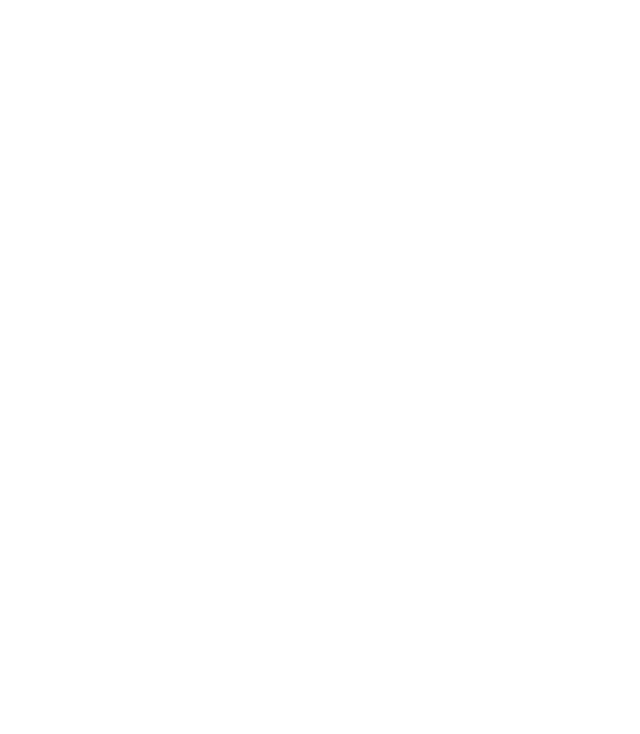
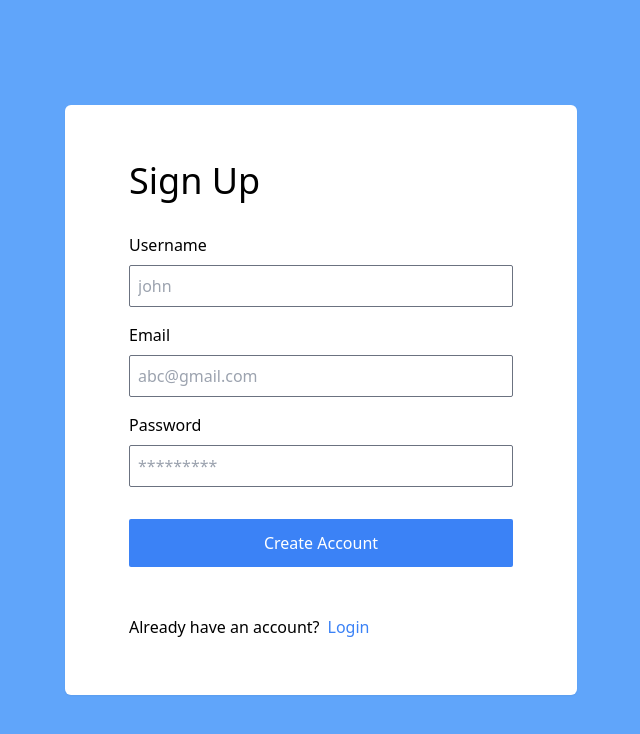
Before and after one commit to SadaqatDahani786/client-db-project, a website: page views/signup.html in a window 1280 px wide. Shown: the whole page, without its empty margins (319-959 px from the left). Drawn offline with nearby package versions, Linux system fonts and the light colour scheme.

Commit message:
Added signup page and connected it to the backend

```diff
--- a/views/signup.html
+++ b/views/signup.html
@@ -3,7 +3,92 @@
   <head>
     <meta charset="UTF-8" />
     <meta name="viewport" content="width=device-width, initial-scale=1.0" />
+    <script src="https://cdn.tailwindcss.com"></script>
     <title>Sign Up</title>
   </head>
-  <body></body>
+  <body class="bg-blue-400">
+    <main class="flex h-screen flex justify-center items-center">
+      <form id="form-login" class="px-16 py-8 bg-white shadow-sm rounded-md">
+        <h1 class="py-6 text-4xl">Sign Up</h1>
+        <div class="flex flex-col gap-2 py-2">
+          <label class="text-1xl" for="email">Username</label>
+          <input
+            class="w-96 border border-gray-500 rounded-sm p-2"
+            id="username"
+            type="text"
+            name="username"
+            required
+            placeholder="john"
+          />
+        </div>
+        <div class="flex flex-col gap-2 py-2">
+          <label class="text-1xl" for="email">Email</label>
+          <input
+            class="w-96 border border-gray-500 rounded-sm p-2"
+            id="email"
+            type="email"
+            name="email"
+            required
+            placeholder="abc@gmail.com"
+          />
+        </div>
+        <div class="flex flex-col gap-2 py-2">
+          <label class="text-1xl" for="password">Password</label>
+          <input
+            class="w-96 border border-gray-500 rounded-sm p-2"
+            id="password"
+            type="password"
+            name="password"
+            required
+            placeholder="*********"
+          />
+        </div>
+        <div class="flex flex-col gap-2 py-6">
+          <button
+            type="submit"
+            class="text-1xl text-white bg-blue-500 hover:bg-blue-600 transition p-3 rounded-sm"
+          >
+            Create Account
+          </button>
+        </div>
+        <div class="flex flex-row gap-2 py-6">
+          Already have an account?
+          <a href="/" class="text-1xl text-blue-500 hover:underline">Login</a>
+        </div>
+      </form>
+    </main>
+
+    <script>
+      document
+        .querySelector('#form-login')
+        .addEventListener('submit', (e, s) => {
+          e.preventDefault()
+
+          //1) Get username, email and password
+          const username = document.querySelector('input[type=text]').value
+          const email = document.querySelector('input[type=email]').value
+          const password = document.querySelector('input[type=password]').value
+
+          //2) Make post request to the server
+          fetch('http://localhost:3000/api/v1/signup', {
+            body: JSON.stringify({ username, email, password }),
+            method: 'POST',
+            headers: {
+              'Content-Type': 'application/json',
+            },
+          })
+            .then((res) => res.json())
+            .then((resJson) => {
+              //=> if request failed, show error
+              if (resJson.status === 'failed')
+                return alert(
+                  `Signup unsuccessfull, ${resJson.error}, please try again.`
+                )
+              //=> No error, proceed to the dashbaord
+              else window.location.replace('/dashboard')
+            })
+            .catch((err) => alert(`Error occured, ${err.message}`))
+        })
+    </script>
+  </body>
 </html>
```
